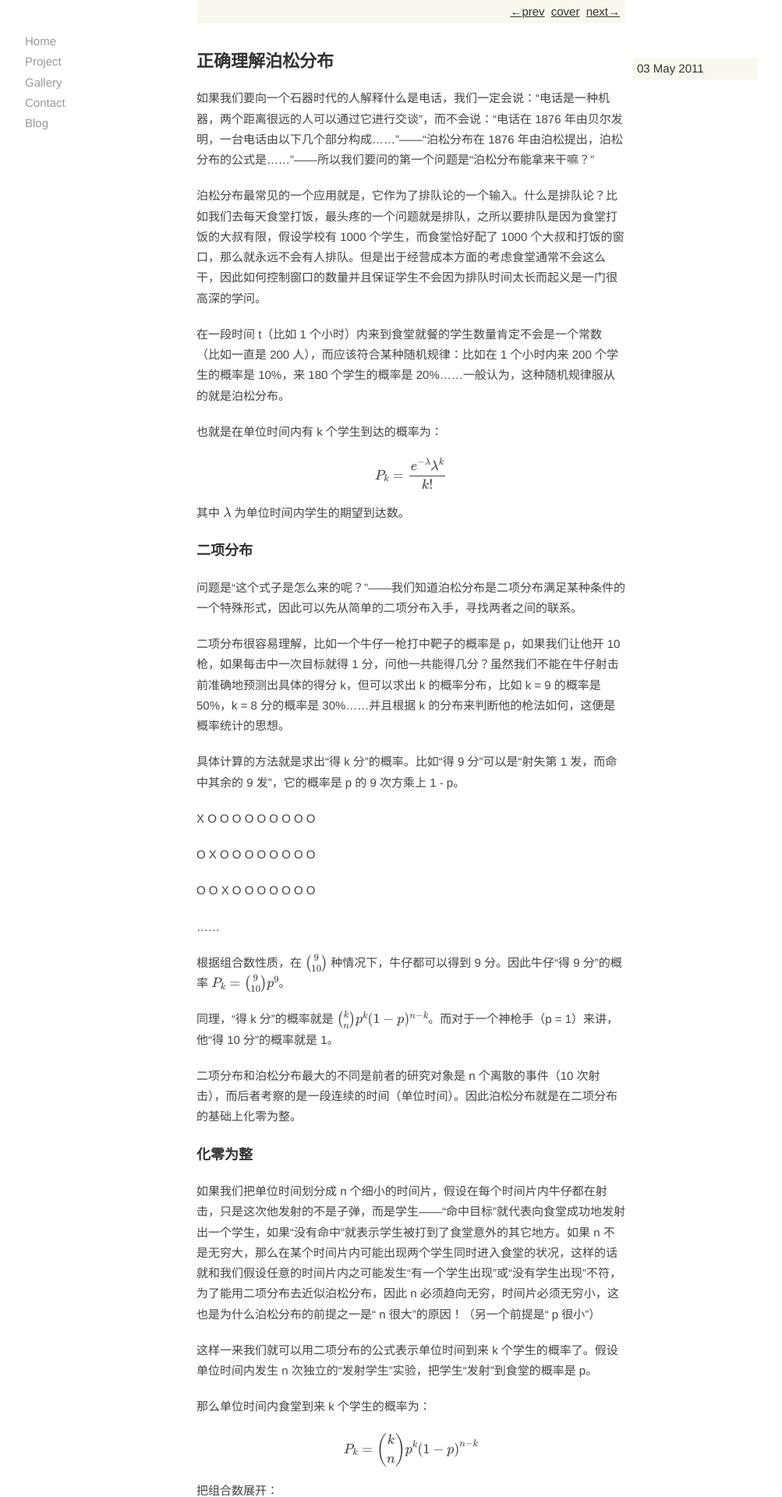
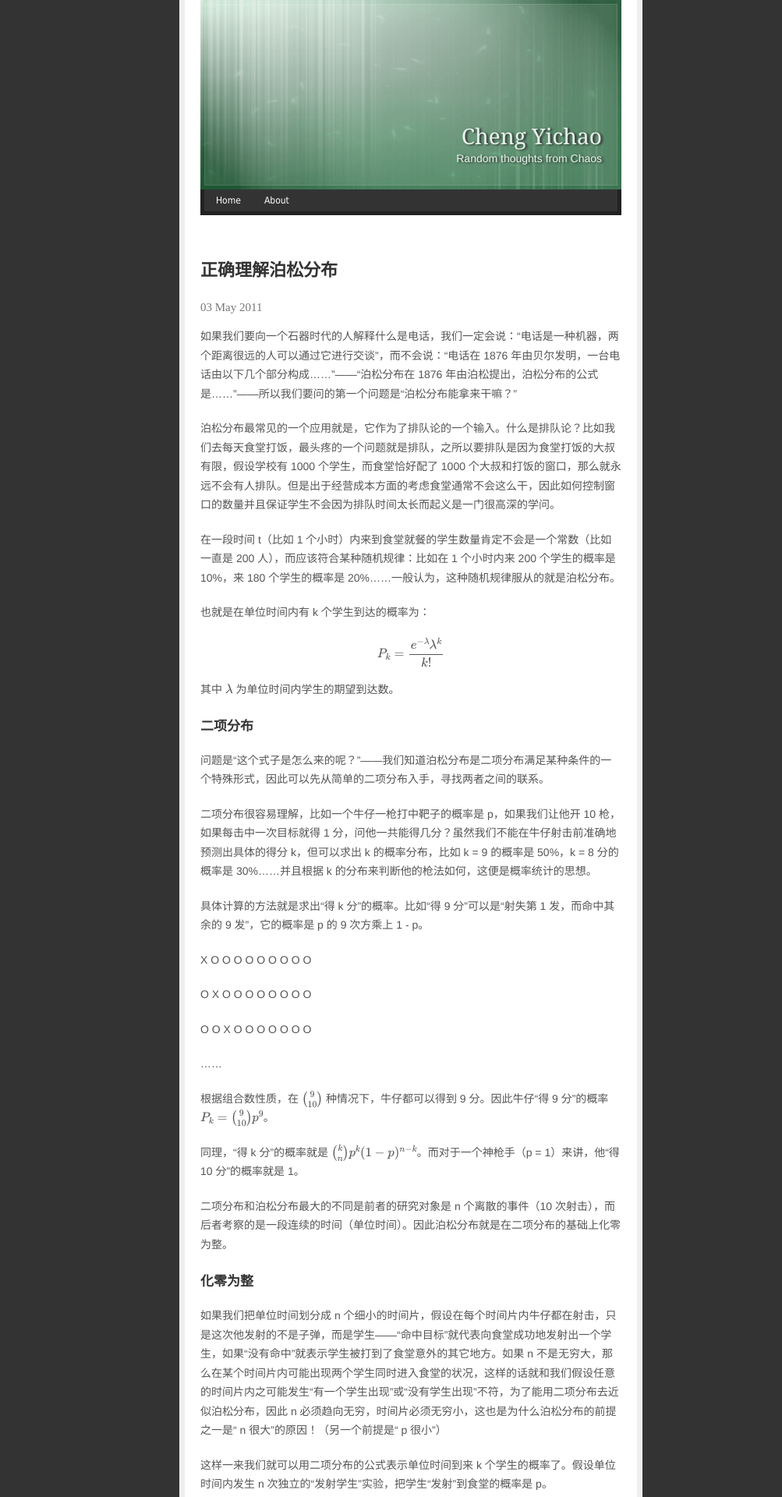
Before and after one commit to dreamsome/onesuper.github.com, a Jekyll site: the page built from _posts/technium/2011-05-03-poisson-distribution.md, in a window 1280 px wide. Shown: the top 1920 px of the page at 78% size, without its empty margins (113-1116 px from the left). Built offline with Jekyll 4.4.1, drawn with Linux system fonts in a browser that asks for light colours; Markdown is read by kramdown in place of the engine named in the settings; formulas are drawn with MathJax 3; comment, search, counter and statistics services are not loaded; some of the changed text lies outside the part shown.

Commit message:
new cloth

```diff
--- a/_config.yml
+++ b/_config.yml
@@ -1,5 +1,6 @@
 title: I'm not Writin'
 permalink: /:year/:month/:day/:title
+paginate: 5
 pygments: true
 markdown: rdiscount
 rdiscount:
--- a/_layouts/default.html
+++ b/_layouts/default.html
@@ -5,7 +5,6 @@
     <title>{{ page.title }}</title>
     <meta name="description" content="Cheng Yichao's blog">
     <meta name="author" content="Cheng Yichao">
-    <script type="text/javascript" src="/sc.js"></script>
 {% if page.latex %}
     <script type="text/javascript" src="http://cdn.mathjax.org/mathjax/latest/MathJax.js?config=default"></script>
 
@@ -30,34 +29,23 @@
 
 
     <div class="container">
-      <div class="navi">
+
+      <div id="header">
+        <h1><a href="/">Cheng Yichao</a></h1>
+        <p id="desc">Random thoughts from Chaos</p>
+      </div>
+      <div id="navs">
         <ul>
-          <li><a href="http://chengyichao.info">Home</a></li>
-          <li><a href="http://chengyichao.info/project">Project</a></li>
-          <li><a href="http://chengyichao.info/gallery">Gallery</a></li>
-          <li><a href="http://chengyichao.info/contact">Contact</a></li>
-          <li><a href="/">Blog</a></li>
-
+          <li><a href="/">Home</a></li>
+          <li><a href="/onesuper">About</a></li>
         </ul>
       </div>
-
-
       <div class="content">
         {{ content }}
       </div>
 
-
-
-
-
-
-
-
+      <div id="footer">Powered by <a href="http://jekyllrb.com">Jekyll</a></div>
     </div>
-
-
-
-
 
     <script type="text/javascript">
       var _gaq = _gaq || [];
--- a/_layouts/page.html
+++ b/_layouts/page.html
@@ -3,12 +3,7 @@ layout: default
 ---
 
 
-
-<div class="the-end-of-the-world">&nbsp;</div>
-
 <div class="row">
    <div class="pagetitle"><h1>{{ page.title }}</h1></div>
    {{ content }}
 </div>
-
-<div class="the-end-of-the-world">&nbsp;</div>
--- a/_layouts/post.html
+++ b/_layouts/post.html
@@ -2,28 +2,33 @@
 layout: default
 ---
 
-<div class="the-end-of-the-world">
-  {% if page.previous %}
-  <a href="{{ page.previous.url }}" title="{{ page.previous.title }}">&larr;prev</a>
-  {% else %}
-  &larr;prev
-  {% endif %}
 
-  <a href="/">cover</a>
-
-  {% if page.next %}
-  <a href="{{ page.next.url }}" title="{{ page.next.title }}">next&rarr;</a>
-  {% else %}
-  next&rarr;
-  {% endif %}
-</div>
 
 
 <div class="row">
-    <div class="timestamp">{{ page.date | date_to_string }}</div>
 
     <div class="pagetitle"><h1>{{ page.title }}</h1></div>
+    <div class="timestamp">{{ page.date | date_to_string }}</div>
     {{ content }}
+
+
+
+    <div class="pagenav"><ul>
+<li style="text-align: left;">
+      {% if page.previous %}
+      <a href="{{ page.previous.url }}" style="float:left;">{{ page.previous.title }}</a>
+      {% else %}
+      {% endif %}
+</li>
+
+<li style="text-align: right;">
+      {% if page.next %}
+      <a href="{{ page.next.url }}" style="float: right;">{{ page.next.title }}</a>
+      {% else %}
+
+      {% endif %}
+</li>
+    </ul></div>
 
 
 </div>
@@ -32,18 +37,15 @@ layout: default
 
 
 
-<div class="the-end-of-the-world">
-  {% if page.previous %}
-  <a href="{{ page.previous.url }}" title="{{ page.previous.title }}">&larr;prev</a>
-  {% else %}
-  &larr;prev
-  {% endif %}
 
-  <a href="#">top</a>
 
-  {% if page.next %}
-  <a href="{{ page.next.url }}" title="{{ page.next.title }}">next&rarr;</a>
-  {% else %}
-  next&rarr;
-  {% endif %}
-</div>
+
+<div id="disqus_thread"></div>
+<script type="text/javascript">
+  var disqus_shortname = 'across-the-universe';
+  (function() {
+  var dsq = document.createElement('script'); dsq.type = 'text/javascript'; dsq.async = true;
+  dsq.src = 'http://' + disqus_shortname + '.disqus.com/embed.js';
+  (document.getElementsByTagName('head')[0] || document.getElementsByTagName('body')[0]).appendChild(dsq);
+  })();
+</script>
--- a/sc.js
+++ /dev/null
@@ -1,6 +0,0 @@
-function TocviewToggle(glyph, id) {
-  var s = document.getElementById(id).style;
-  var expand = s.display != "block";
-  s.display = expand ? "block" : "none";
-  glyph.innerHTML = expand ? "&#9660;" : "&#9658;";
-}
--- a/style.css
+++ b/style.css
@@ -1,52 +1,98 @@
 body {
-    color: #444;
+    color: #555;
+    line-height: 180%;
+    background: #333;
     margin: 0;
-    font: normal 15px/1.75 "TIBch", "Grotesque MT W01", "Helvetica Neue", "Hiragino Sans GB", "STHeiti", "WenQuanYi Micro Hei", SimSun, sans-serif;
+    font: normal 14px/1.75 "TIBch", "Grotesque MT W01", "Helvetica Neue", "Hiragino Sans GB", "STHeiti", "WenQuanYi Micro Hei", SimSun, sans-serif;
+}
+
+h1,h2,h3,h4 {
+    font-family: Sylfaen, Georgia, "Times New Roman", Times, serif;
+}
+h1,h2 {font-weight: normal;}
+h3 {font-size: 17px;color: #333;}
+h4 {font-size: 15px;color: #333;}
+
+
+#header {
+    height: 225px;
+    text-align: right;
+    padding: 30px;
+    background: url('/images/header.png') no-repeat;
+    margin-left: 5px;
 }
 
 
-a {color: #9F9F9F;text-decoration: none;}
-a:hover {text-decoration: underline;}
-h3 {font-size: 18px;font-weight: bold;color: #333;}
-h4 {font-size: 16px;color: #333;margin: 10px 0;}
+#header h1 {
+    margin: 120px 0 0 0;
+    font-size: 28px;
+    text-shadow: 2pt 1pt 2pt #333;
+}
+
+#header #desc {
+    color: #E5F2E9;
+    text-shadow: 2pt 1pt 2pt #333;
+    margin-top: -8px;
+}
+
+#header h1 a{
+    color: #E5F2E9;
+    font-weight: normal;
+}
+
+#navs {
+    background:#333;
+    border: 5px solid #222;
+    border-top: none;
+    font-size: 12px;
+    margin: -42px 0 50px 5px;
+    height: 28px;
+    width: 530px;
+}
+
+#navs ul {
+    float: left;
+    margin: 0;
+    padding: 0;
+}
+#navs ul li{
+    display: inline-block;
+    float:left;
+}
+#navs ul li a {
+    color: #fff;
+    font-family: Tahoma, Verdana, Arial, Helvetica, sans-serif;
+    padding: 0 15px;
+    line-height: 28px;
+}
+
+.container {
+    width: 550px;
+    margin: 0 auto;
+    background: #fff;
+    padding: 0 15px;
+    border-left: 7px solid #eee;
+    border-right: 7px solid #eee;
+}
+.content {margin: 0 5px;}
+
+a {color: #579; text-decoration: none;}
+
+a:hover {color:#C00; text-decoration: none; }
+
 
 p {margin: 0 0 20px;}
+
 ul {list-style-type: square;}
 
-.navi {
-    font-size: 15px;
-    margin-left: -220px;
-    width: 180px;
-    position: absolute;
-    top: 40px;
-}
-
-
-.container {width: 550px;margin: 0px auto;}
-
-.navi a {
-    color: #999;
-    text-decoration:none;
-}
-
-.navi a:hover {
-    color: #444;
-    text-decoration:none;
-}
-
-
-.navi ul {
-    list-style-type: none;
-    padding: 0px;
-    margin: 0px;
-}
 
 pre {
     font-family: Menlo,Monaco,monospace;
-    font-size: 14px;
+    font-size: 13px;
     border: 0px;
     padding: 0px;
     margin: 20px;
+    background: #F8F9F1;
 }
 
 p img {
@@ -56,7 +102,7 @@ p img {
 
 blockquote {
     margin: 20px 20px 20px 20px;
-    font-style: italic;
+    background: #F8F9F1;
 }
 
 .pagetitle h1{
@@ -66,104 +112,41 @@ blockquote {
     font-weight: bold;
 }
 
-.container .titleline a.about {
-    text-decoration: none;
-    font-size:16px;
-    color: #999;
-    font-weight: bold;
+.postview {
+    padding: 5px 10px;
+    margin: 40px 0;
 }
-
-
-.container .titleline a.about:hover {
-    text-decoration: none;
-    color: #333;
-}
-
-
-.title {
-    font-weight: bold;
-    font-size: 20px;
-    line-height: 60px;
+.entry_title h2 {
+    font-size: 22px;
+    line-height: 23px;
+    margin: 0;
     padding-bottom: 2px;
 }
 
-.title a {
-    color: black;
+.entry_title h2 a {
+    color: #2C5F3F;
+    text-decoration: none;
 }
 
-.title a:hover {
+.entry_title h2 a:hover {
     text-decoration: none;
-    border-bottom: 1px solid black;
-}
-
-.postview {
-    margin-bottom: 40px;
-    padding-bottom: 20px;
+    color: #C8A799;
 }
 
 
 
-.allposts {
-    width: 100%;
-    height: 25px;
-    display: block;
+#footer{
+    text-align:center;
+    background: #222;
+    padding: 5px;
+    color: #888;
+    border-top: 1px solid #777;
+    font-size: 12px;
+    margin-left: -22px;
+    margin-right: -22px;
 }
 
 
-
-.allposts .postdate {
-    color: #aaa;
-    display: inline-block;
-    width: 90px;
-    margin-right:5px;
-    text-align: right;
-}
-
-.allposts .postlink {
-    margin-left: 2px;
-}
-
-.allpostslink {
-    text-align: center;
-    display: block;
-    margin: 60px 30px 30px 30px;
-}
-
-.allpostslink a {
-    font-weight: bold;
-    padding: 15px;
-    background: #ddd;
-}
-
-
-.allpostslink a:hover {
-    text-decoration: none;
-}
-
-
-.footer{
-    text-align:center;
-    background: #F8F8EE;
-    padding: 2px 0;
-}
-
-
-.the-end-of-the-world {
-    background: #F8F8EE;
-    padding: 2px 5px;
-    text-align: right;
-    color: #AAAAAA;
-}
-
-.the-end-of-the-world  a{
-    color: #333;
-    text-decoration: underline;
-    padding: 2px 2px;
-}
-
-.the-end-of-the-world  a:hover{
-    text-decoration: underline;
-}
 
 
 .row {
@@ -171,67 +154,15 @@ blockquote {
 }
 
 
-.catelist {
-    float: left;
-    width: 300px;
-    margin-right: 15px;
-}
-
-
-.meta {
-    position: absolute;
-    right: 5px;
-    top: 0px;
-}
-.meta img:hover {
-    opacity: 0.75;
-}
-
-.meta a {
-    text-decoration:none;
-    color: black;
-}
-
-.meta a:hover {
-    text-decoration:none;
-}
-
-.meta .show {
-    display: none;
-    position:absolute;
-    right: 6px;
-    top: 16px;
-    z-index: 1;
-    width: 250px;
-    text-align: right;
-}
-
-.meta a:hover .show {
-    display: block;
+.timestamp {
+    color: #777;
+    font-family: "Times New Roman", Times, serif;
+    line-height: 30px;
+    font-size: 15px;
+    margin: 6px 0 10px 0;
 
 }
 
-
-
-.timestamp {
-    color: #333;
-    margin: 15px -150px 0px 0px;
-    padding: 0 5px;
-    background: #F8F8EE;
-    width: 150px;
-    left: 20px;
-    float: right;
-    position: relative;
-}
-
-.timestamp a {
-    color: #333;
-}
-
-.timestamp a:hover {
-
-    text-decoration: none;
-}
 
 .blogtitle a {
     font-size: 30px;
@@ -248,73 +179,43 @@ code {
     padding:0px;
 }
 
-.subtitle {
-    font-size: 16px;
-    color: #999;
-}
 
 .sidenote {
     display: block;
     font-size: 12px;
-    background: #F8F8EE;
+    background: #F8F9F1;
     margin-right: -150px;
     width: 150px;
-    left: 20px;
+    left: 40px;
     float: right;
+    padding: 5px;
     position: relative;
 }
 
 
-.tocview {
-    padding: 2px;
-}
-
-.tocview .toctitle {
-    line-height: 1.3;
-    color: #ccc;
-}
-
-.tocview .toctitle a {
-    font-family: serif;
-    font-size: 10px;
-    font-weight: bold;
-    color: black;
-    text-decoration:none;
+hr {
+    margin: 20px 0;
+    border: none;
+    border-top: 3px solid #C8A799;
 }
 
 
-.tocview .toctitle a:hover {
-    color: black;
-    text-decoration:none;
+.pagenav {
+    display: table;
+    width: 540px;
+    font-size: 16px;
+    font-family: Sylfaen, Georgia, "Times New Roman", Times, serif;
+    margin-bottom: 5px;
+}
+.pagenav ul{
+    list-style-type: none;
+    margin: 0;
+    padding: 0;
 }
 
-.category {
-    display: none;
-}
 
-.category ul {
-    margin: 0px;
-    padding: 0px;
-    margin-left: 12px;
-}
-
-.category ul li {
-    font-size: 13px;
-    margin: 3px 0px;
-    line-height: 1.3;
-    padding: 0px;
-    list-style-type: none;
+.pagenav ul li{
+    display: table-cell;
+    width: 270px;
 
 }
-
-hr {
-    margin: 20px 0;
-    border: none;
-    border-top: 3px solid #5151A2;
-}
-
-.lighten {color: #444;}
-
-.ss-controls {float: left;}
-
-.slideshow{ text-align:center; margin: 20px 0px;}
```
Also changed, not shown: index.html (+26 -9 lines), onesuper.md (+2 -2 lines), images/email.png (deleted), images/favicon.ico (deleted), images/header.png (added), images/hr.png (deleted), images/rss.png (deleted), images/star.png (deleted), images/title.png (deleted).
